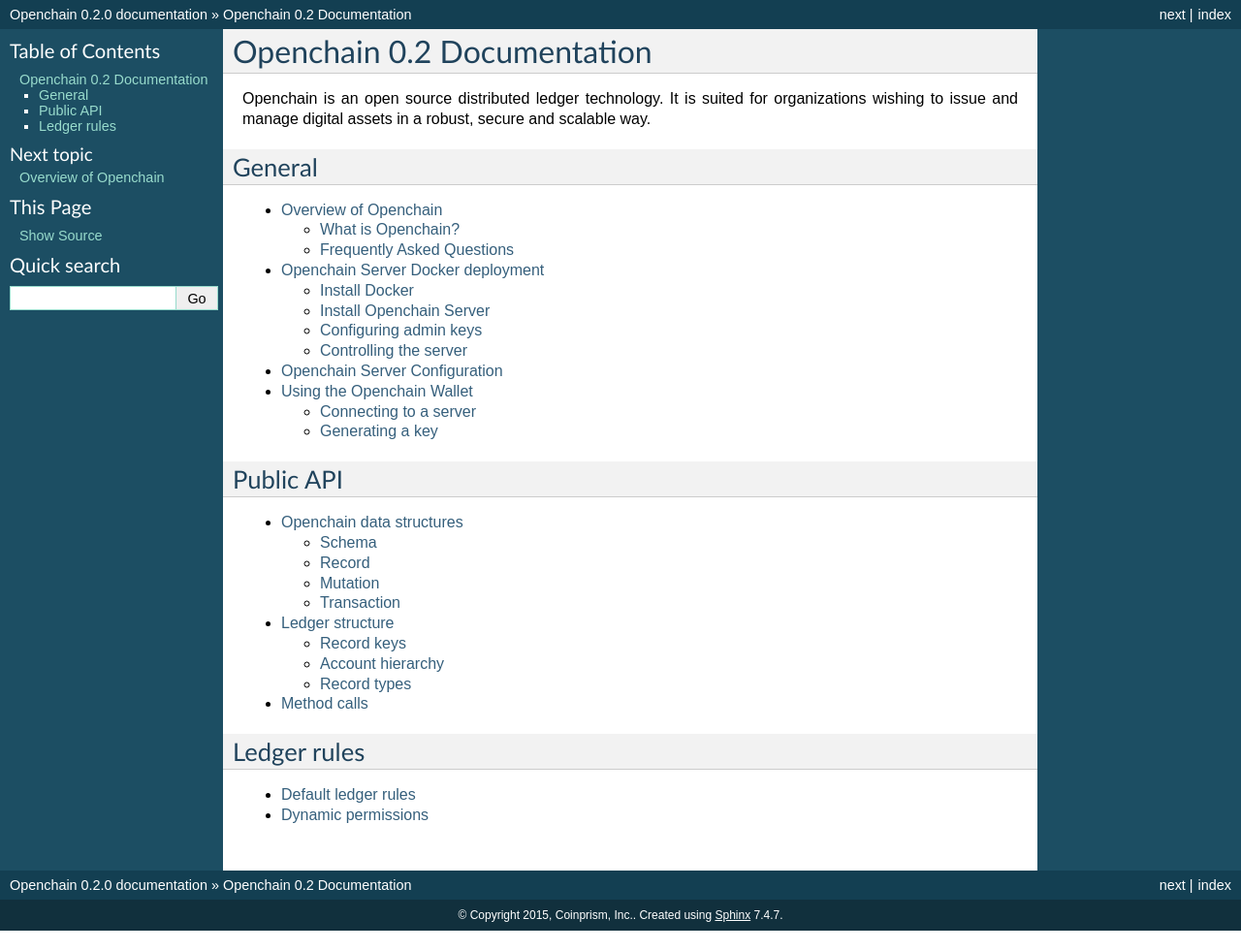
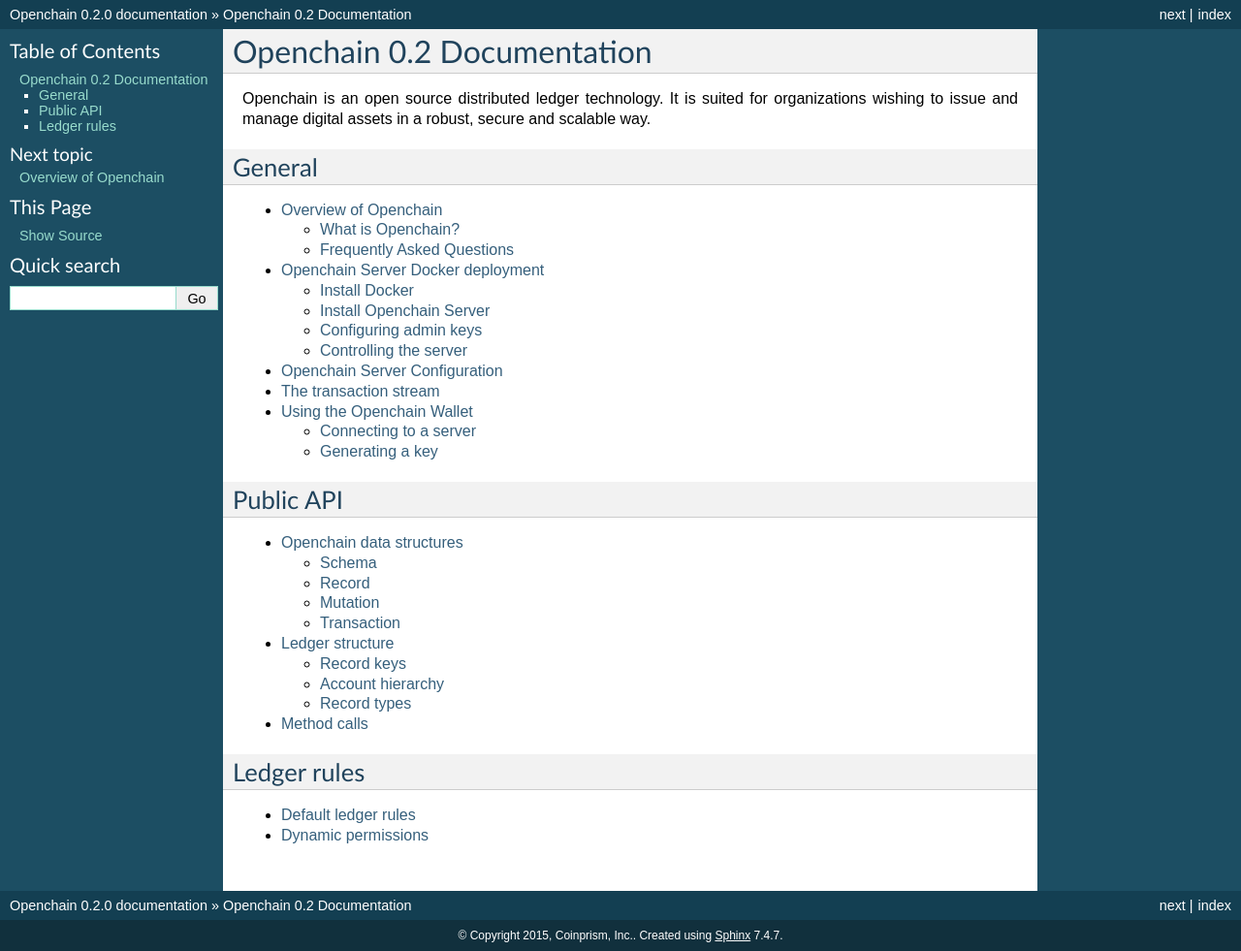
Before and after one commit to openchain/docs, a Sphinx documentation site: the page built from docs/source/index.rst, in a window 1280 px wide. Shown: the whole page at 97% size. Built offline with Sphinx 7.4.7, drawn with Linux system fonts in a browser that asks for light colours; before the commit the page ends 960 px from its top, so only the background shows below that.

Commit message:
Add the section transaction-stream.rst

```diff
--- /dev/null
+++ b/docs/source/general/transaction-stream.rst
@@ -0,0 +1,4 @@
+The transaction stream
+======================
+
+.. include:: /common/stub.txt
--- a/docs/source/index.rst
+++ b/docs/source/index.rst
@@ -12,6 +12,7 @@
    general/overview.rst
    general/docker-deployment.rst
    general/configuration.rst
+   general/transaction-stream.rst
    general/client.rst
 
 Public API
```
